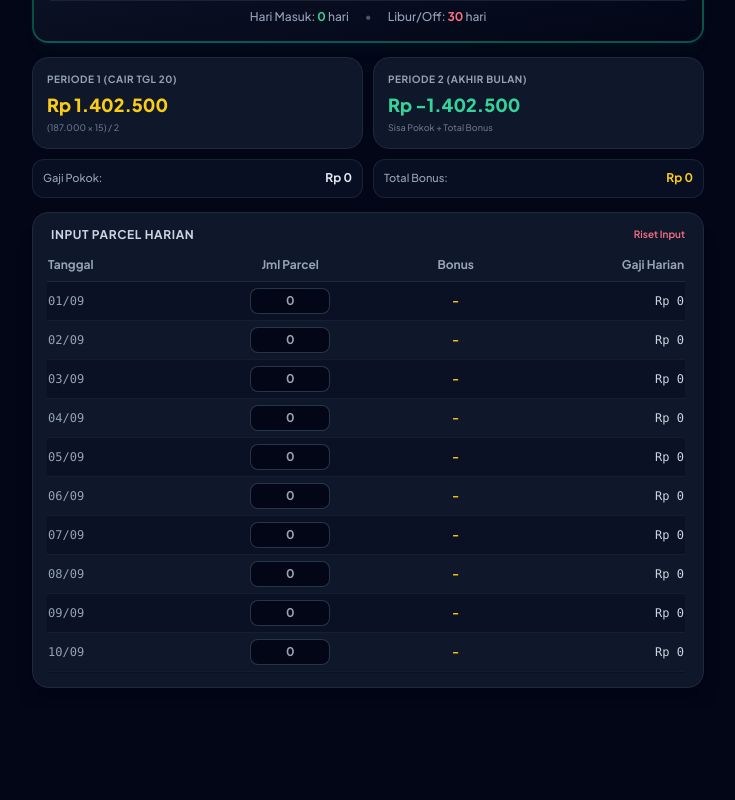
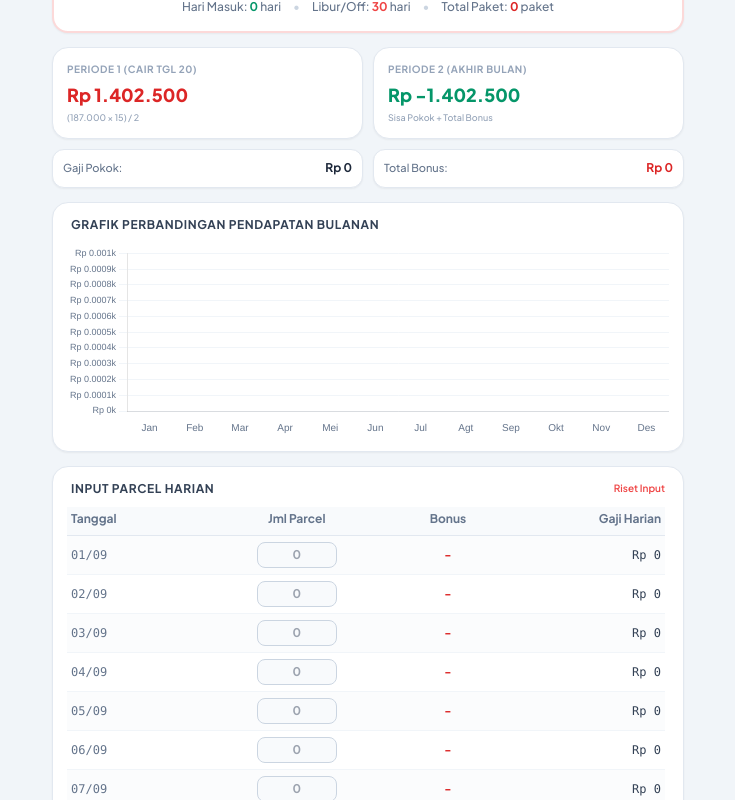
Before and after one commit to rendygalangwidjaja-code/Kalkulator-Kurir-, a website: page index.html in a window 1280 px wide. Shown: the part 209-1009 px from the top of the page, without its empty margins (272-1007 px from the left). Before the commit the page ends 917 px from the top, so only its background shows below. Drawn offline with nearby package versions, Linux system fonts and the light colour scheme.

Commit message:
Update index.html

```diff
--- a/index.html
+++ b/index.html
@@ -5,6 +5,8 @@
   <meta name="viewport" content="width=device-width, initial-scale=1.0">
   <title>Kalkulator Gaji Kurir</title>
   <script src="https://cdn.tailwindcss.com"></script>
+  <!-- Chart.js untuk Grafik -->
+  <script src="https://cdn.jsdelivr.net/npm/chart.js"></script>
   <link href="https://fonts.googleapis.com/css2?family=Plus+Jakarta+Sans:wght@500;600;700;800;900&display=swap" rel="stylesheet">
   <style>
     body { font-family: 'Plus Jakarta Sans', sans-serif; }
@@ -15,19 +17,24 @@
     }
   </style>
 </head>
-<body class="bg-slate-950 text-slate-100 min-h-screen p-3 sm:p-5 flex justify-center items-start">
+<body class="bg-slate-100 text-slate-800 min-h-screen pb-10 flex justify-center items-start">
+
   <div class="max-w-2xl w-full space-y-3.5">
 
-    <!-- Header Utama -->
-    <div class="bg-yellow-400 text-slate-950 rounded-2xl p-4 shadow-xl shadow-yellow-500/10 flex flex-col sm:flex-row justify-between items-start sm:items-center gap-3">
+    <!-- Header Kurva Merah khas SiCepat -->
+    <div class="bg-red-600 text-white rounded-b-3xl p-5 shadow-lg relative overflow-hidden">
+      <!-- Gelombang Akses Visual -->
+      <div class="absolute -right-10 -bottom-10 w-40 h-40 bg-red-500/30 rounded-full blur-2xl"></div>
+
+      <div class="flex flex-col sm:flex-row justify-between items-start sm:items-center gap-3 relative z-10">
         <div>
-        <span class="text-[10px] font-extrabold uppercase tracking-wider bg-slate-950 text-yellow-400 px-2 py-0.5 rounded-full">Kalkulator Kurir</span>
-        <h1 class="text-lg font-black tracking-tight mt-1 uppercase">Kalkulator Gaji Harian</h1>
+          <span class="text-[10px] font-extrabold uppercase tracking-wider bg-white text-red-600 px-2.5 py-0.5 rounded-full shadow-sm">Kalkulator Kurir</span>
+          <h1 class="text-xl font-black tracking-tight mt-1.5 uppercase">Kalkulator Gaji Harian</h1>
         </div>
 
         <!-- Selector Bulan & Tahun -->
-      <div class="flex items-center gap-1.5 bg-slate-950 text-white px-3 py-1.5 rounded-xl self-stretch sm:self-auto justify-between border border-slate-800">
-        <select id="selectMonth" onchange="generateDaysTable()" class="bg-transparent text-xs font-bold text-yellow-400 focus:outline-none cursor-pointer">
+        <div class="flex items-center gap-1.5 bg-white text-slate-900 px-3 py-1.5 rounded-xl self-stretch sm:self-auto justify-between border border-red-200 shadow-sm">
+          <select id="selectMonth" onchange="generateDaysTable()" class="bg-transparent text-xs font-bold text-red-600 focus:outline-none cursor-pointer">
             <option value="01">Januari</option>
             <option value="02">Februari</option>
             <option value="03">Maret</option>
@@ -41,75 +48,87 @@
             <option value="11">November</option>
             <option value="12">Desember</option>
           </select>
-        <input type="number" id="selectYear" value="2026" onchange="generateDaysTable()" class="w-12 bg-transparent text-xs font-bold text-white focus:outline-none text-center">
+          <input type="number" id="selectYear" value="2026" onchange="generateDaysTable()" class="w-12 bg-transparent text-xs font-bold text-slate-800 focus:outline-none text-center">
+        </div>
       </div>
     </div>
 
+    <div class="px-3 sm:px-5 space-y-3.5">
       <!-- GRAND TOTAL -->
-    <div class="bg-gradient-to-br from-slate-900 to-slate-950 border-2 border-emerald-500/40 rounded-2xl p-4 text-center shadow-lg shadow-emerald-500/5 relative overflow-hidden">
-      <div class="absolute -right-6 -top-6 w-20 h-20 bg-emerald-500/10 rounded-full blur-xl"></div>
-      <p class="text-[11px] font-bold text-emerald-400 uppercase tracking-widest">Total Akumulasi Gaji Sebulan</p>
-      <p id="displayGrandTotal" class="text-3xl sm:text-4xl font-black text-white tracking-tight my-1">Rp 0</p>
+      <div class="bg-white border-2 border-red-500/20 rounded-2xl p-4 text-center shadow-sm relative overflow-hidden">
+        <p class="text-[11px] font-bold text-red-600 uppercase tracking-widest">Total Akumulasi Gaji Sebulan</p>
+        <p id="displayGrandTotal" class="text-3xl sm:text-4xl font-black text-slate-900 tracking-tight my-1">Rp 0</p>
 
-      <div class="flex justify-center items-center gap-4 text-xs font-medium text-slate-400 mt-2 border-t border-slate-800/80 pt-2">
-        <span>Hari Masuk: <strong id="displayWorkDays" class="text-emerald-400 font-bold">0</strong> hari</span>
-        <span class="text-slate-600">•</span>
-        <span>Libur/Off: <strong id="displayOffDays" class="text-rose-400 font-bold">0</strong> hari</span>
+        <div class="flex justify-center items-center gap-3 text-xs font-medium text-slate-500 mt-2 border-t border-slate-100 pt-2 flex-wrap">
+          <span>Hari Masuk: <strong id="displayWorkDays" class="text-emerald-600 font-bold">0</strong> hari</span>
+          <span class="text-slate-300">•</span>
+          <span>Libur/Off: <strong id="displayOffDays" class="text-red-500 font-bold">0</strong> hari</span>
+          <span class="text-slate-300">•</span>
+          <span>Total Paket: <strong id="displayTotalParcels" class="text-red-600 font-bold">0</strong> paket</span>
         </div>
       </div>
 
       <!-- Kartu Periode Gaji & Pokok -->
       <div class="grid grid-cols-2 gap-2.5">
         <!-- Periode 1 -->
-      <div class="bg-slate-900 border border-slate-800 rounded-2xl p-3.5 flex flex-col justify-between">
+        <div class="bg-white border border-slate-200 rounded-2xl p-3.5 flex flex-col justify-between shadow-sm">
           <p class="text-[10px] font-bold text-slate-400 uppercase tracking-wider">Periode 1 (Cair Tgl 20)</p>
-        <p id="displayP1" class="text-lg font-black text-yellow-400 mt-1">Rp 0</p>
-        <p class="text-[9px] text-slate-500 mt-0.5">(187.000 × 15) / 2</p>
+          <p id="displayP1" class="text-lg font-black text-red-600 mt-1">Rp 0</p>
+          <p class="text-[9px] text-slate-400 mt-0.5">(187.000 × 15) / 2</p>
         </div>
 
         <!-- Periode 2 -->
-      <div class="bg-slate-900 border border-slate-800 rounded-2xl p-3.5 flex flex-col justify-between">
+        <div class="bg-white border border-slate-200 rounded-2xl p-3.5 flex flex-col justify-between shadow-sm">
           <p class="text-[10px] font-bold text-slate-400 uppercase tracking-wider">Periode 2 (Akhir Bulan)</p>
-        <p id="displayP2" class="text-lg font-black text-emerald-400 mt-1">Rp 0</p>
-        <p class="text-[9px] text-slate-500 mt-0.5">Sisa Pokok + Total Bonus</p>
+          <p id="displayP2" class="text-lg font-black text-emerald-600 mt-1">Rp 0</p>
+          <p class="text-[9px] text-slate-400 mt-0.5">Sisa Pokok + Total Bonus</p>
         </div>
 
         <!-- Total Pokok -->
-      <div class="bg-slate-900/60 border border-slate-800/80 rounded-xl p-2.5 flex justify-between items-center">
-        <span class="text-[11px] text-slate-400 font-medium">Gaji Pokok:</span>
-        <span id="displayTotalBase" class="text-xs font-bold text-slate-200">Rp 0</span>
+        <div class="bg-white border border-slate-200 rounded-xl p-2.5 flex justify-between items-center shadow-sm">
+          <span class="text-[11px] text-slate-500 font-medium">Gaji Pokok:</span>
+          <span id="displayTotalBase" class="text-xs font-bold text-slate-800">Rp 0</span>
         </div>
 
         <!-- Total Bonus -->
-      <div class="bg-slate-900/60 border border-slate-800/80 rounded-xl p-2.5 flex justify-between items-center">
-        <span class="text-[11px] text-slate-400 font-medium">Total Bonus:</span>
-        <span id="displayTotalBonus" class="text-xs font-bold text-yellow-400">Rp 0</span>
+        <div class="bg-white border border-slate-200 rounded-xl p-2.5 flex justify-between items-center shadow-sm">
+          <span class="text-[11px] text-slate-500 font-medium">Total Bonus:</span>
+          <span id="displayTotalBonus" class="text-xs font-bold text-red-600">Rp 0</span>
+        </div>
+      </div>
+
+      <!-- Section Grafik Pendapatan -->
+      <div class="bg-white border border-slate-200 rounded-2xl p-3.5 shadow-sm">
+        <h2 class="text-xs font-bold text-slate-700 uppercase tracking-wider mb-3 px-1">Grafik Perbandingan Pendapatan Bulanan</h2>
+        <div class="w-full h-48">
+          <canvas id="incomeChart"></canvas>
         </div>
       </div>
 
       <!-- Tabel Input Harian -->
-    <div class="bg-slate-900 border border-slate-800 rounded-2xl p-3.5 shadow-xl">
+      <div class="bg-white border border-slate-200 rounded-2xl p-3.5 shadow-sm">
         <div class="flex justify-between items-center mb-2.5 px-1">
           <div class="flex items-center gap-2">
-          <h2 class="text-xs font-bold text-slate-300 uppercase tracking-wider">Input Parcel Harian</h2>
-          <span id="saveIndicator" class="text-[9px] bg-emerald-500/20 text-emerald-400 border border-emerald-500/30 px-2 py-0.5 rounded-full font-bold hidden">Tersimpan</span>
+            <h2 class="text-xs font-bold text-slate-700 uppercase tracking-wider">Input Parcel Harian</h2>
+            <span id="saveIndicator" class="text-[9px] bg-emerald-100 text-emerald-700 border border-emerald-300 px-2 py-0.5 rounded-full font-bold hidden">Tersimpan</span>
           </div>
-        <button onclick="resetData()" class="text-[10px] text-rose-400 hover:text-rose-300 font-semibold transition">Riset Input</button>
+          <button onclick="resetData()" class="text-[10px] text-red-500 hover:text-red-700 font-semibold transition">Riset Input</button>
         </div>
 
         <div class="overflow-x-auto max-h-[420px] overflow-y-auto pr-1">
           <table class="w-full text-left text-xs">
-          <thead class="sticky top-0 bg-slate-900 text-slate-400 font-semibold border-b border-slate-800 z-10">
+            <thead class="sticky top-0 bg-slate-50 text-slate-500 font-semibold border-b border-slate-200 z-10">
               <tr>
-              <th class="pb-2 pt-1">Tanggal</th>
+                <th class="pb-2 pt-1 pl-1">Tanggal</th>
                 <th class="pb-2 pt-1 text-center">Jml Parcel</th>
                 <th class="pb-2 pt-1 text-center">Bonus</th>
-              <th class="pb-2 pt-1 text-right">Gaji Harian</th>
+                <th class="pb-2 pt-1 text-right pr-1">Gaji Harian</th>
               </tr>
             </thead>
-          <tbody id="tableBody" class="divide-y divide-slate-800/50">
+            <tbody id="tableBody" class="divide-y divide-slate-100">
             </tbody>
           </table>
+        </div>
       </div>
     </div>
 
@@ -118,6 +137,9 @@
   <script>
     const DAILY_RATE = 187000;
     let monthData = {};
+    let chartInstance = null;
+
+    const monthNames = ["Jan", "Feb", "Mar", "Apr", "Mei", "Jun", "Jul", "Agt", "Sep", "Okt", "Nov", "Des"];
 
     function getDaysInMonth(month, year) {
       return new Date(year, month, 0).getDate();
@@ -163,17 +185,17 @@
         }
 
         const row = document.createElement('tr');
-        row.className = "hover:bg-slate-800/40 transition odd:bg-slate-950/30";
+        row.className = "hover:bg-slate-50 transition odd:bg-slate-50/50";
         row.innerHTML = `
-          <td class="py-2 font-mono text-slate-400">${dayStr}/${month}</td>
+          <td class="py-2 pl-1 font-mono text-slate-500 font-medium">${dayStr}/${month}</td>
           <td class="py-1.5 text-center">
             <input type="number" value="${monthData[dateKey].parcel || ''}"
               oninput="updateDayData('${dateKey}', this.value)"
               placeholder="0"
-              class="w-20 bg-slate-950 border border-slate-700/80 rounded-lg px-2 py-1 text-center text-xs font-bold text-white focus:outline-none focus:border-yellow-400 transition">
+              class="w-20 bg-slate-50 border border-slate-300 rounded-lg px-2 py-1 text-center text-xs font-bold text-slate-800 focus:outline-none focus:border-red-500 focus:bg-white transition">
           </td>
-          <td class="py-2 text-center font-bold text-yellow-400" id="bonus-${dateKey}">-</td>
-          <td class="py-2 text-right font-mono font-medium text-slate-300" id="gaji-${dateKey}">Rp 0</td>
+          <td class="py-2 text-center font-bold text-red-600" id="bonus-${dateKey}">-</td>
+          <td class="py-2 pr-1 text-right font-mono font-medium text-slate-700" id="gaji-${dateKey}">Rp 0</td>
         `;
         tbody.appendChild(row);
       }
@@ -189,8 +211,16 @@
 
     function resetData() {
       if (confirm("Riset semua data input bulan ini?")) {
-        monthData = {};
-        localStorage.removeItem('kurir_delivery_data');
+        const month = document.getElementById('selectMonth').value;
+        const year = parseInt(document.getElementById('selectYear').value) || 2026;
+        const totalDays = getDaysInMonth(parseInt(month), year);
+
+        for (let day = 1; day <= totalDays; day++) {
+          const dayStr = String(day).padStart(2, '0');
+          delete monthData[`${dayStr}-${month}-${year}`];
+        }
+
+        saveData();
         generateDaysTable();
       }
     }
@@ -203,6 +233,7 @@
       let totalBase = 0;
       let totalBonus = 0;
       let workDays = 0;
+      let totalParcels = 0;
 
       for (let day = 1; day <= totalDays; day++) {
         const dayStr = String(day).padStart(2, '0');
@@ -217,6 +248,7 @@
 
         if (hasWorked) {
           workDays++;
+          totalParcels += parcelCount;
           baseSalary = DAILY_RATE;
           bonus = calculateBonus(parcelCount);
         }
@@ -232,23 +264,81 @@
       }
 
       const offDays = totalDays - workDays;
-
-      // Rumus Periode 1: (187000 * 15) / 2 = Rp 1.402.500
       const p1Salary = (DAILY_RATE * 15) / 2;
-
-      // Rumus Periode 2: Sisa Gaji Pokok + Total Bonus
       const p2Salary = (totalBase - p1Salary) + totalBonus;
-
       const grandTotal = totalBase + totalBonus;
 
       document.getElementById('displayTotalBonus').innerText = `Rp ${totalBonus.toLocaleString('id-ID')}`;
       document.getElementById('displayTotalBase').innerText = `Rp ${totalBase.toLocaleString('id-ID')}`;
       document.getElementById('displayWorkDays').innerText = workDays;
       document.getElementById('displayOffDays').innerText = offDays;
+      document.getElementById('displayTotalParcels').innerText = totalParcels.toLocaleString('id-ID');
 
       document.getElementById('displayP1').innerText = `Rp ${p1Salary.toLocaleString('id-ID')}`;
       document.getElementById('displayP2').innerText = `Rp ${p2Salary.toLocaleString('id-ID')}`;
       document.getElementById('displayGrandTotal').innerText = `Rp ${grandTotal.toLocaleString('id-ID')}`;
+
+      renderChart(year);
+    }
+
+    function renderChart(selectedYear) {
+      const monthlyTotals = Array(12).fill(0);
+
+      Object.keys(monthData).forEach(dateKey => {
+        const [day, m, y] = dateKey.split('-');
+        if (parseInt(y) === selectedYear) {
+          const monthIdx = parseInt(m) - 1;
+          const parcelCount = parseInt(monthData[dateKey].parcel) || 0;
+          if (monthData[dateKey].parcel !== '' && parcelCount > 0) {
+            const base = DAILY_RATE;
+            const bonus = calculateBonus(parcelCount);
+            monthlyTotals[monthIdx] += (base + bonus);
+          }
+        }
+      });
+
+      const ctx = document.getElementById('incomeChart').getContext('2d');
+
+      if (chartInstance) {
+        chartInstance.destroy();
+      }
+
+      chartInstance = new Chart(ctx, {
+        type: 'bar',
+        data: {
+          labels: monthNames,
+          datasets: [{
+            label: 'Pendapatan (Rp)',
+            data: monthlyTotals,
+            backgroundColor: '#dc2626',
+            borderRadius: 6,
+            hoverBackgroundColor: '#b91c1c'
+          }]
+        },
+        options: {
+          responsive: true,
+          maintainAspectRatio: false,
+          plugins: {
+            legend: { display: false }
+          },
+          scales: {
+            x: {
+              ticks: { color: '#64748b', font: { size: 10 } },
+              grid: { display: false }
+            },
+            y: {
+              ticks: {
+                color: '#64748b',
+                font: { size: 9 },
+                callback: function(value) {
+                  return 'Rp ' + (value / 1000) + 'k';
+                }
+              },
+              grid: { color: '#f1f5f9' }
+            }
+          }
+        }
+      });
     }
 
     loadSavedData();
```
Lines whose indentation alone changed are shown as unchanged.
